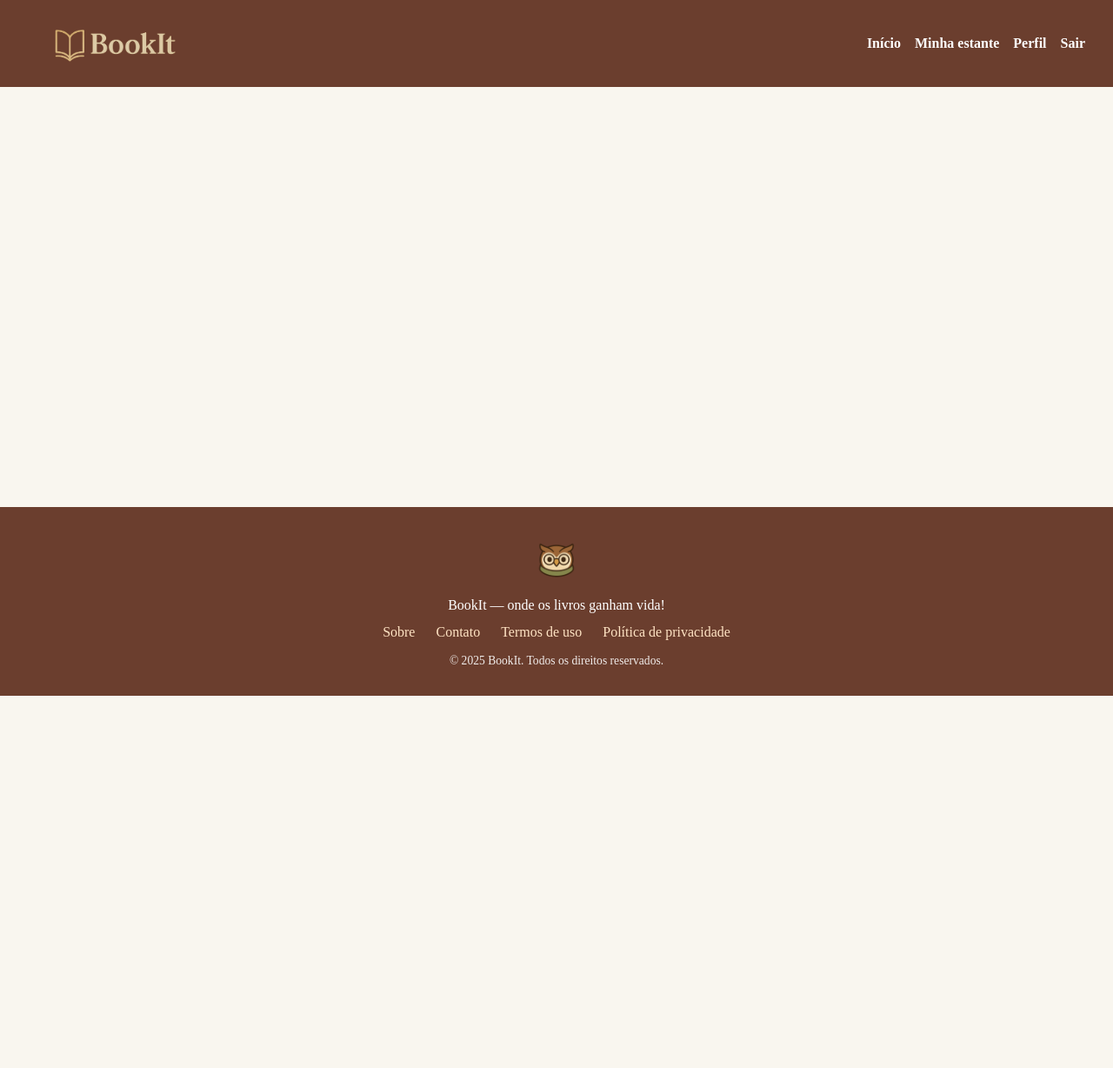
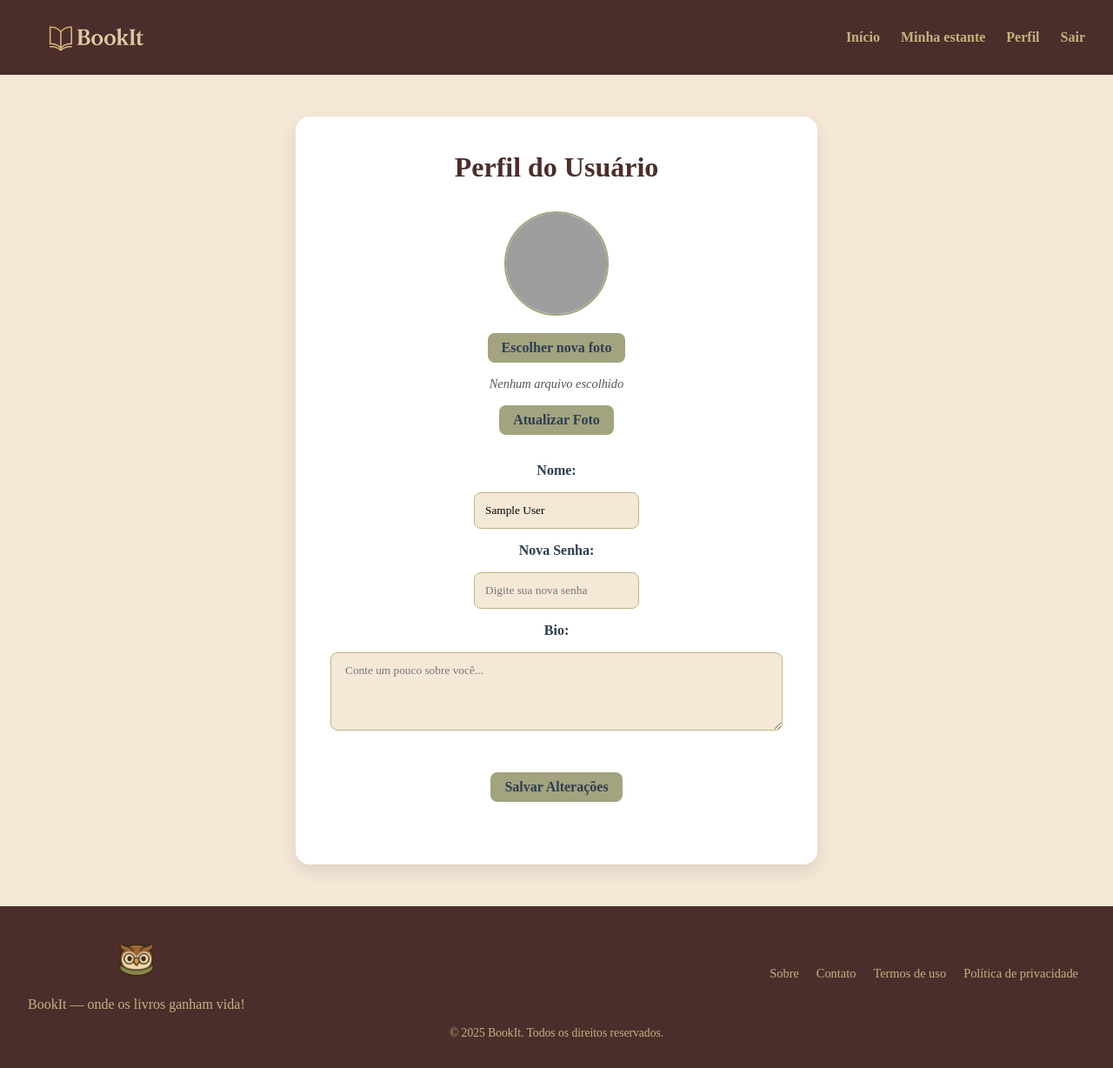
Before and after one commit to gyoora/BookIt, a PHP site: page /Views/meu_perfil in a window 1280 px wide. Shown: the whole page at 87% size. Before the commit the page ends 800 px from the top, so only its background shows below. Run offline with PHP 8.4, Linux system fonts and the light colour scheme; the visitor is signed in with stand-in values (Sample User, id 1); grey boxes are pictures that could not be loaded.

Commit message:
atualização foto perfil do usuário

```diff
--- a/CSS/perfil.css
+++ b/CSS/perfil.css
@@ -1,93 +1,253 @@
-/* Reset básico */
+:root {
+  --bg-dark: #4B2E2B;
+  --golden: #C2B280;
+  --cream: #F6E8D7;
+  --sage: #A3A380;
+  --deep-blue: #2C3E50;
+}
+
 * {
-  box-sizing: border-box;
   margin: 0;
   padding: 0;
+  box-sizing: border-box;
+  font-family: 'Lora', serif;
+  border: none;
 }
 
-/* Base */
 body {
-  width: 100%;
+  background-color: var(--cream);
+  color: var(--deep-blue);
   min-height: 100vh;
-  font-family: 'Lora', serif;
-  background-color: #f9f6ef;
-  color: #3e2f1c;
+  display: flex;
+  flex-direction: column;
 }
 
-/* Cabeçalho */
 header {
-  background-color: #6b3e2e;
+  background-color: var(--bg-dark);
+  padding: 1rem 2rem;
+  display: flex;
+  align-items: center;
+  justify-content: space-between;
+}
+
+.logo img {
+  height: 50px;
+}
+
+nav ul {
+  list-style: none;
+  display: flex;
+  gap: 1.5rem;
+}
+
+nav a {
+  color: var(--golden);
+  text-decoration: none;
+  font-weight: bold;
+  transition: color 0.3s;
+}
+
+nav a:hover {
+  color: var(--cream);
+}
+
+main {
+  flex: 1;
+  display: flex;
+  justify-content: center;
+  padding: 3rem 1rem;
+}
+
+.container_perfil {
+  background-color: white;
+  padding: 2.5rem;
+  border-radius: 16px;
+  box-shadow: 0 8px 20px rgba(0, 0, 0, 0.1);
+  width: 100%;
+  max-width: 600px;
+}
+
+.container_perfil h2 {
+  font-family: 'Playfair Display', serif;
+  font-size: 2rem;
+  margin-bottom: 2rem;
+  text-align: center;
+  color: var(--bg-dark);
+}
+
+.foto-perfil {
+  text-align: center;
+  margin-bottom: 2rem;
+}
+
+.foto-perfil img {
+  width: 120px;
+  height: 120px;
+  border-radius: 50%;
+  object-fit: cover;
+  border: 2px solid var(--sage);
+  margin-bottom: 1rem;
+}
+
+.foto-perfil form {
+  display: flex;
+  flex-direction: column;
+  align-items: center;
+  gap: 1rem;
+}
+
+.upload-foto-form {
+  display: flex;
+  justify-content: center;
+  align-items: center;
+  gap: 1rem;
+  flex-wrap: wrap;
+}
+
+.upload-foto-form input[type="file"] {
+  display: none;
+}
+
+.custom-file-upload {
+  display: inline-block;
+  padding: 0.5rem 1rem;
+  background-color: var(--sage);
+  color: var(--deep-blue);
+  font-weight: bold;
+  border-radius: 8px;
+  cursor: pointer;
+  transition: background-color 0.3s ease;
+}
+
+.custom-file-upload:hover {
+  background-color: var(--golden);
+}
+
+#nome-arquivo {
+  font-size: 0.9rem;
+  color: #555;
+  font-style: italic;
+}
+
+.foto-perfil .excluir {
+  background-color: #b23a48;
   color: white;
-  padding: 1rem 2rem;
+  padding: 0.4rem 0.8rem;
+  font-size: 1rem;
+  border-radius: 8px;
+  cursor: pointer;
+  transition: background-color 0.3s ease;
+}
+
+.foto-perfil .excluir:hover {
+  background-color: #912936;
+}
+
+.foto-perfil button[type="submit"] {
+  padding: 0.5rem 1rem;
+  font-size: 1rem;
+  border-radius: 8px;
+  background-color: var(--sage);
+  color: var(--deep-blue);
+  font-weight: bold;
+  cursor: pointer;
+  transition: background-color 0.3s ease;
+}
+
+.foto-perfil button[type="submit"]:hover {
+  background-color: var(--golden);
+}
+
+.editar-form {
+  display: flex;
+  flex-direction: column;
+  gap: 1rem;
+  margin-top: 2rem;
+}
+
+.editar-form label {
+  font-weight: bold;
+  color: var(--deep-blue);
+}
+
+.editar-form input {
+  padding: 0.75rem;
+  border-radius: 8px;
+  border: 1px solid var(--golden);
+  background-color: var(--cream);
+  transition: border-color 0.3s;
+}
+
+.editar-form input:focus {
+  border-color: var(--bg-dark);
+  outline: none;
+}
+
+.editar-form button {
+  margin-top: 1rem;
+  padding: 0.75rem;
+  background-color: var(--sage);
+  color: var(--bg-dark);
+  font-weight: bold;
+  border-radius: 8px;
+  cursor: pointer;
+  transition: background-color 0.3s ease;
+}
+
+.editar-form button:hover {
+  background-color: var(--golden);
+}
+
+footer {
+  background-color: var(--bg-dark);
+  color: var(--golden);
+  padding: 2rem;
+  text-align: center;
+}
+
+.footer-content {
   display: flex;
   justify-content: space-between;
   align-items: center;
-}
-
-.logo img {
-  width: 200px;
-}
-
-nav ul {
-  display: flex;
+  flex-wrap: wrap;
   gap: 1rem;
-  list-style: none;
-}
-
-nav a {
-  color: white;
-  text-decoration: none;
-  font-weight: 600;
-  transition: opacity 0.3s;
-}
-
-nav a:hover {
-  opacity: 0.8;
-}
-
-footer {
-  background-color: #6b3e2e;
-  color: white;
-  text-align: center;
-  padding: 2rem 1rem;
-  font-family: 'Lora', serif;
-}
-
-.footer-content {
-  margin-bottom: 1rem;
 }
 
 .footer-logo img {
-  width: 60px;
-  margin-bottom: 0.5rem;
-}
-
-.footer-logo .slogan {
-  font-size: 1rem;
-  margin-bottom: 0.8rem;
-}
-
-.footer-links {
-  display: flex;
-  justify-content: center;
-  gap: 1.5rem;
-  flex-wrap: wrap;
+  height: 60px;
   margin-bottom: 0.5rem;
 }
 
 .footer-links a {
-  color: #ffe4c4; /* tom claro para contraste */
+  color: var(--golden);
+  margin: 0 0.5rem;
   text-decoration: none;
-  font-weight: 500;
-  transition: color 0.3s ease;
+  font-size: 0.9rem;
 }
 
 .footer-links a:hover {
-  color: #ffffff;
   text-decoration: underline;
 }
 
 .footer-bottom {
+  margin-top: 1rem;
   font-size: 0.85rem;
-  opacity: 0.9;
 }
+
+textarea {
+  width: 100%;
+  padding: 0.75rem 1rem;
+  border-radius: 8px;
+  background-color: var(--cream);
+  border: 1px solid var(--golden);
+  margin-bottom: 1rem;
+  resize: vertical;
+  font-family: 'Lora', serif;
+  color: var(--deep-blue);
+  transition: border-color 0.3s ease;
+}
+
+textarea:focus {
+  border-color: var(--bg-dark);
+  outline: none;
+}
--- a/Controllers/bookItController.php
+++ b/Controllers/bookItController.php
@@ -122,6 +122,36 @@
             require_once "views/logoutAction.php";
         }
 
+        public function atualizarFoto() {
+            session_start();
+
+            if (!isset($_SESSION['id'])) {
+                header("Location: login");
+                exit;
+            }
+            if ($_SERVER['REQUEST_METHOD'] === 'POST' && isset($_FILES['nova_foto'])) {
+                $id = $_SESSION['id'];
+                $foto = $_FILES['nova_foto'];
+
+                if ($foto['error'] === UPLOAD_ERR_OK) {
+                    $extensao = strtolower(pathinfo($foto['name'], PATHINFO_EXTENSION));
+                    $permitidas = ['jpg', 'jpeg', 'png', 'gif', 'webp'];
+
+                    if (in_array($extensao, $permitidas)) {
+                        $nome_arquivo = 'uploads/perfil_' . $id . '.' . $extensao;
+                        move_uploaded_file($foto['tmp_name'], $nome_arquivo);
+
+                        $usuarioDAO = new UsuariosDAO($this->db);
+                        $usuarioDAO->atualizarFotoPerfil($id, $nome_arquivo);
+
+                        $_SESSION['foto_perfil'] = $nome_arquivo;
+                    }
+                }
+                header("Location: meu_perfil");
+                exit;
+            }
+        }
+
     }
 
 ?>
--- a/Views/perfil.php
+++ b/Views/perfil.php
@@ -1,13 +1,22 @@
 <?php
-if (!isset($_SESSION)) session_start();
+  session_start();
+  if (!isset($_SESSION['id'])) {
+    header("Location: login");
+    exit;
+  }
+
+  $nomeUsuario = $_SESSION['nome'] ?? 'Nome do Usuário';
+  $email = $_SESSION['email'] ?? 'email@exemplo.com';
+  $fotoPerfil = $_SESSION['foto_perfil'] ?? 'img/default_user.png';
+
 ?>
 
 <!DOCTYPE html>
 <html lang="pt-BR">
 <head>
   <meta charset="UTF-8">
-  <title>Minha Estante - BookIt</title>
-  <link rel="stylesheet" href="css/bookshelf.css">
+  <title>Meu Perfil - BookIt</title>
+  <link rel="stylesheet" href="CSS/perfil.css">
   <link rel="shortcut icon" href="img/srBiblioRosto.png" type="image/x-icon">
 </head>
 <body>
@@ -20,14 +29,39 @@ if (!isset($_SESSION)) session_start();
         <li><a href="dashboard">Início</a></li>
         <li><a href="bookshelf">Minha estante</a></li>
         <li><a href="meu_perfil">Perfil</a></li>
-        <li><a href="logOut">Sair</a></li>
+        <li><a href="logout.php">Sair</a></li>
       </ul>
     </nav>
   </header>
 
   <main>
     <div class="container_perfil">
+      <h2>Perfil do Usuário</h2>
 
+      <div class="foto-perfil">
+        <img src="<?= $fotoPerfil ?>" alt="Foto do perfil">
+      <form action="atualizar_foto_perfil" method="post" enctype="multipart/form-data" class="upload-foto-form">
+        <label for="nova_foto" class="custom-file-upload">
+          Escolher nova foto
+        </label>
+        <input type="file" name="nova_foto" id="nova_foto" accept="image/*" onchange="mostrarNomeArquivo(this)">
+        <span id="nome-arquivo">Nenhum arquivo escolhido</span>
+        <button type="submit">Atualizar Foto</button>
+      </form>
+
+
+      <form action="atualizar_perfil.php" method="post" class="editar-form">
+        <label for="nome">Nome:</label>
+        <input type="text" name="nome" id="nome" value="<?= htmlspecialchars($nomeUsuario) ?>">
+
+        <label for="senha">Nova Senha:</label>
+        <input type="password" name="senha" id="senha" placeholder="Digite sua nova senha">
+
+        <label for="bio">Bio:</label>
+        <textarea name="bio" id="bio" rows="4" placeholder="Conte um pouco sobre você..."></textarea>
+
+        <button type="submit">Salvar Alterações</button>
+      </form>
     </div>
   </main>
 
@@ -48,6 +82,5 @@ if (!isset($_SESSION)) session_start();
       <p>&copy; <?= date('Y') ?> BookIt. Todos os direitos reservados.</p>
     </div>
   </footer>
-
 </body>
 </html>
--- a/rotas.php
+++ b/rotas.php
@@ -37,6 +37,7 @@
 	$route->post("/dashboard", [BookItController::class, "initialPage"]);
 	$route->get("/bookshelf", [BookItController::class, "mostrarLivrosLidos"]);
 	$route->get("/meu_perfil", [BookItController::class, "perfil"]);
+	$route->post("/atualizar_foto_perfil", [BookItController::class, "atualizarFoto"]);
 	$route->get("/logOut", [BookItController::class, "sair"]);
 	$route->get("/logOutAction", [BookItController::class, "sairAction"]);
 
```
Also changed, not shown: Models/DAO/usuariosDAO.php (+25 -2 lines), uploads/perfil_5.jpg (added), uploads/perfil_5.png (added).
